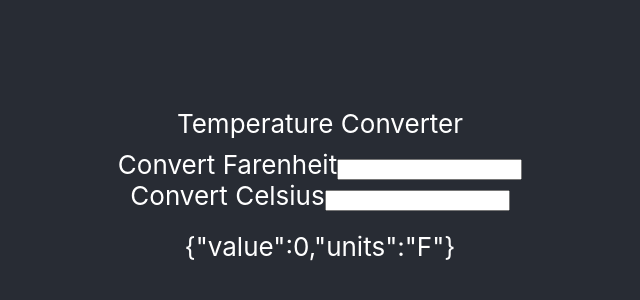
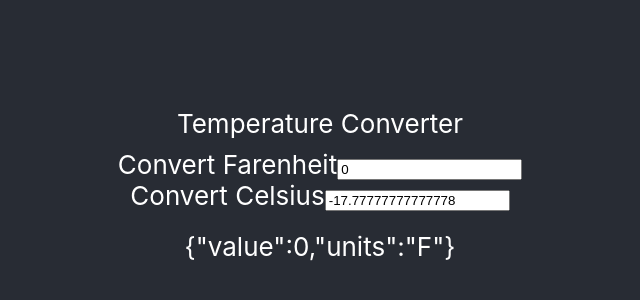
Before and after one commit to ValerieLoveland/frankenstein, a React (Create React App) app: page / in a window 1280 px wide. Shown: the part 220-520 px from the top of the page, without its empty margins (320-960 px from the left). Built offline with nearby package versions, Linux system fonts and the light colour scheme.

Commit message:
conversion works

```diff
--- a/src/App.tsx
+++ b/src/App.tsx
@@ -14,34 +14,26 @@ function App(this: any) {
             <label> Convert Farenheit</label>
             <input
               id="farenheitField"
-              onKeyPress={(event) => {
-                if (event.key === "Enter") {
+              onChange={(event) => {
                 setInput({
                   value: parseInt(event.currentTarget.value),
                   units: "F",
                 });
-                }
               }}
+              value={conversionFromF(input.units, input.value)}
             />
           </div>
 
           <label>Convert Celsius</label>
           <input
             id="celsiusField"
-            onKeyPress={(event) => {
-              if (event.key === "Enter") {
+            onChange={(event) => {
               setInput({
                 value: parseInt(event.currentTarget.value),
                 units: "C",
               });
-                let converted = conversion;
-
-                const changer = document.getElementById(
-                  "farenheitField"
-                ) as HTMLElement;
-                changer.innerText = "some biz";
-              }
             }}
+            value={conversionFromC(input.units, input.value)}
           />
         </form>
         <div className="temp-text">{JSON.stringify(input)}</div>
@@ -52,14 +44,19 @@ function App(this: any) {
 
 export default App;
 
-//set up state
-//hook this into the click event
+const conversionFromF = (units: TemperatureUnits, value: number) => {
+  if (units === "C") {
+    return value * 1.8 + 32;
+  } else if (units === "F") {
+    return value;
+  }
+};
 
-const conversion = (units: TemperatureUnits, value: number) => {
+const conversionFromC = (units: TemperatureUnits, value: number) => {
   if (units === "F") {
-    return (value * 9) / 5 + 32;
-  } else {
-    return ((value - 32) * 5) / 9;
+    return (value - 32) / 1.8;
+  } else if (units === "C") {
+    return value;
   }
 };
 
```
Lines whose indentation alone changed are shown as unchanged.
